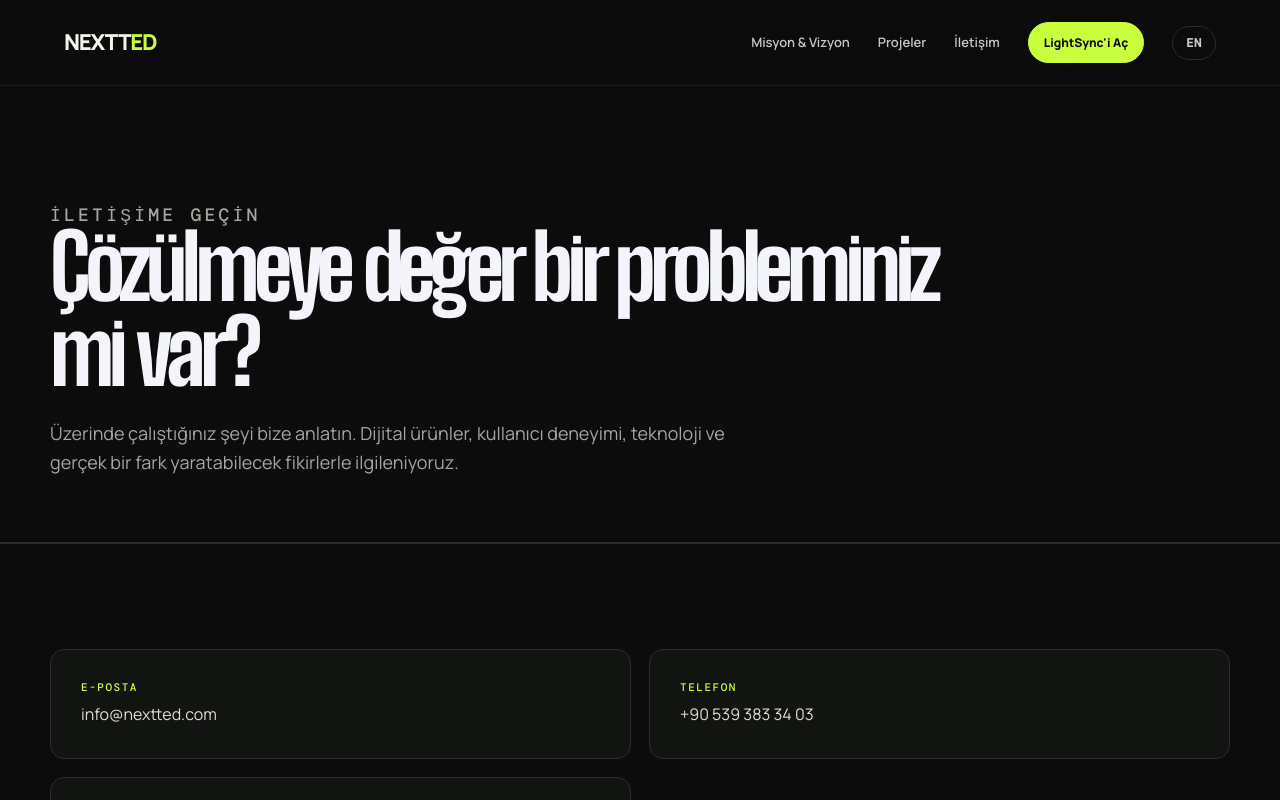
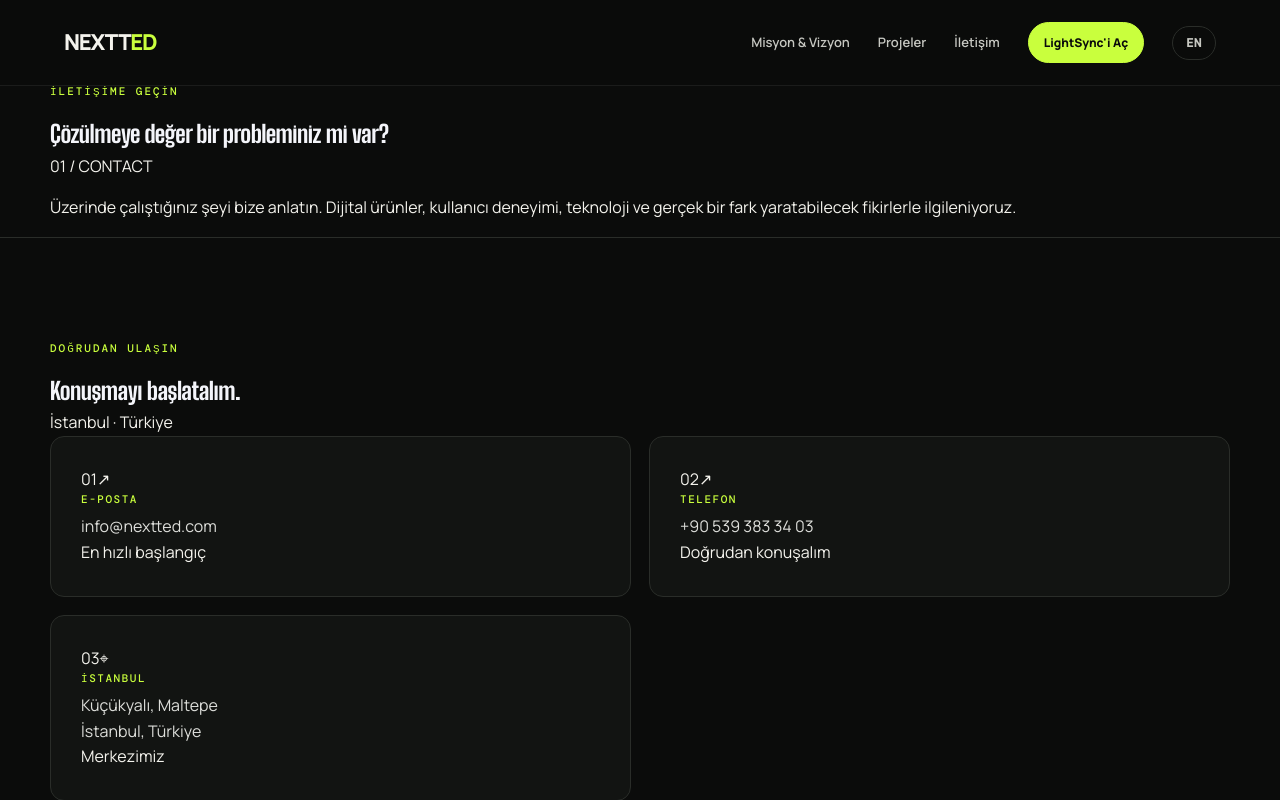
Before and after one commit to Fares-sharabati/Lightsync, a React (Vite) app: page /contact in a window 1280 px wide. Shown: the top 800 px of the page. Built offline with nearby package versions, Linux system fonts and the light colour scheme.

Commit message:
Redesign Nextted contact page layout

```diff
--- a/src/pages/Contact.tsx
+++ b/src/pages/Contact.tsx
@@ -9,34 +9,67 @@ export default function Contact() {
     <div className="nextted-site">
       <NexttedNav />
       <main>
-        <section className="nextted-page-head"><div className="nextted-container">
+        <section className="nextted-contact-hero">
+          <div className="nextted-container nextted-contact-hero-inner">
+            <div className="nextted-contact-hero-copy">
               <p className="nextted-kicker">{t({ tr: 'İletişime geçin', en: 'Get in touch' })}</p>
               <h1>{t({ tr: 'Çözülmeye değer bir probleminiz mi var?', en: 'Have a problem worth solving?' })}</h1>
+            </div>
+            <div className="nextted-contact-hero-note">
+              <span className="nextted-contact-index">01 / CONTACT</span>
               <p>{t({
                 tr: 'Üzerinde çalıştığınız şeyi bize anlatın. Dijital ürünler, kullanıcı deneyimi, teknoloji ve gerçek bir fark yaratabilecek fikirlerle ilgileniyoruz.',
                 en: 'Tell us what you are working on. We are interested in digital products, user experience, technology and ideas that can make a real difference.',
               })}</p>
-        </div></section>
+            </div>
+          </div>
+        </section>
 
-        <section className="nextted-section"><div className="nextted-container">
-          <div className="nextted-contact-grid">
-            <div className="nextted-contact-card">
+        <section className="nextted-section nextted-contact-section"><div className="nextted-container">
+          <div className="nextted-contact-heading">
+            <div>
+              <p className="nextted-kicker">{t({ tr: 'Doğrudan ulaşın', en: 'Reach us directly' })}</p>
+              <h2>{t({ tr: 'Konuşmayı başlatalım.', en: 'Start the conversation.' })}</h2>
+            </div>
+            <span>{t({ tr: 'İstanbul · Türkiye', en: 'Istanbul · Türkiye' })}</span>
+          </div>
+
+          <div className="nextted-contact-grid nextted-contact-grid-pro">
+            <a className="nextted-contact-card nextted-contact-card-featured" href="mailto:info@nextted.com">
+              <div className="nextted-contact-card-top">
+                <span className="nextted-contact-number">01</span>
+                <span className="nextted-contact-arrow">↗</span>
+              </div>
               <h3>{t({ tr: 'E-posta', en: 'Email' })}</h3>
-              <p><a href="mailto:info@nextted.com">info@nextted.com</a></p>
+              <p>info@nextted.com</p>
+              <span className="nextted-contact-label">{t({ tr: 'En hızlı başlangıç', en: 'Best place to start' })}</span>
+            </a>
+
+            <a className="nextted-contact-card nextted-contact-card-featured" href="tel:+905393833403">
+              <div className="nextted-contact-card-top">
+                <span className="nextted-contact-number">02</span>
+                <span className="nextted-contact-arrow">↗</span>
               </div>
-            <div className="nextted-contact-card">
               <h3>{t({ tr: 'Telefon', en: 'Phone' })}</h3>
-              <p><a href="tel:+905393833403">+90 539 383 34 03</a></p>
+              <p>+90 539 383 34 03</p>
+              <span className="nextted-contact-label">{t({ tr: 'Doğrudan konuşalım', en: 'Talk directly' })}</span>
+            </a>
+
+            <div className="nextted-contact-card nextted-contact-card-featured">
+              <div className="nextted-contact-card-top">
+                <span className="nextted-contact-number">03</span>
+                <span className="nextted-contact-arrow">⌖</span>
               </div>
-            <div className="nextted-contact-card">
               <h3>{t({ tr: 'İstanbul', en: 'Istanbul' })}</h3>
               <p>{t({
                 tr: <>Küçükyalı, Maltepe<br />İstanbul, Türkiye</>,
                 en: <>Küçükyalı, Maltepe<br />Istanbul, Türkiye</>,
               })}</p>
+              <span className="nextted-contact-label">{t({ tr: 'Merkezimiz', en: 'Our base' })}</span>
             </div>
           </div>
-          <div className="nextted-quote">{t({
+
+          <div className="nextted-quote nextted-contact-quote">{t({
             tr: 'Her zaman iyi bir probleme, güçlü bir fikre ya da teknolojinin neyi daha iyi yapabileceği üzerine bir sohbete açığız.',
             en: 'We are always open to a good problem, a strong idea or a conversation about what technology could do better.',
           })}</div>
```
Lines whose indentation alone changed are shown as unchanged.
